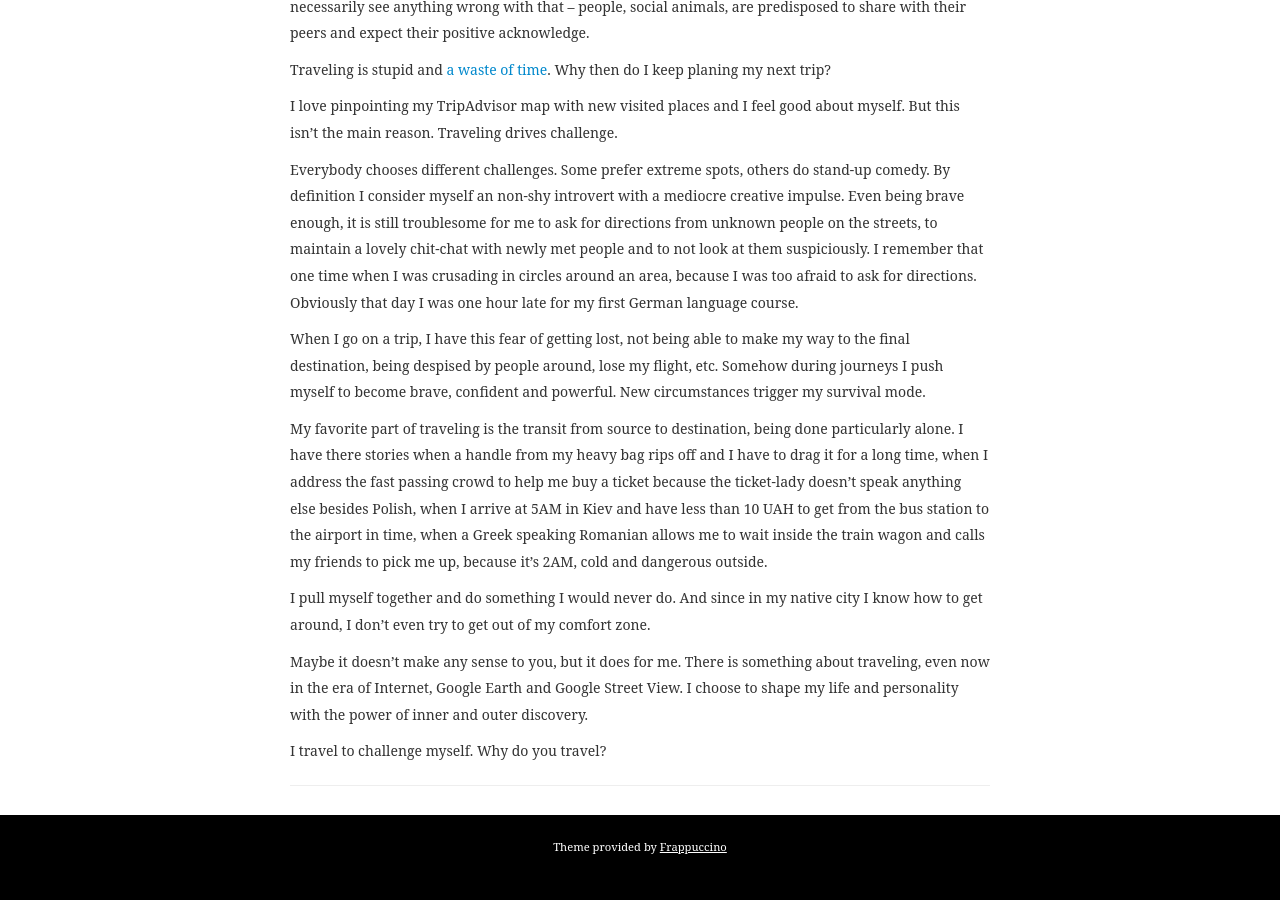
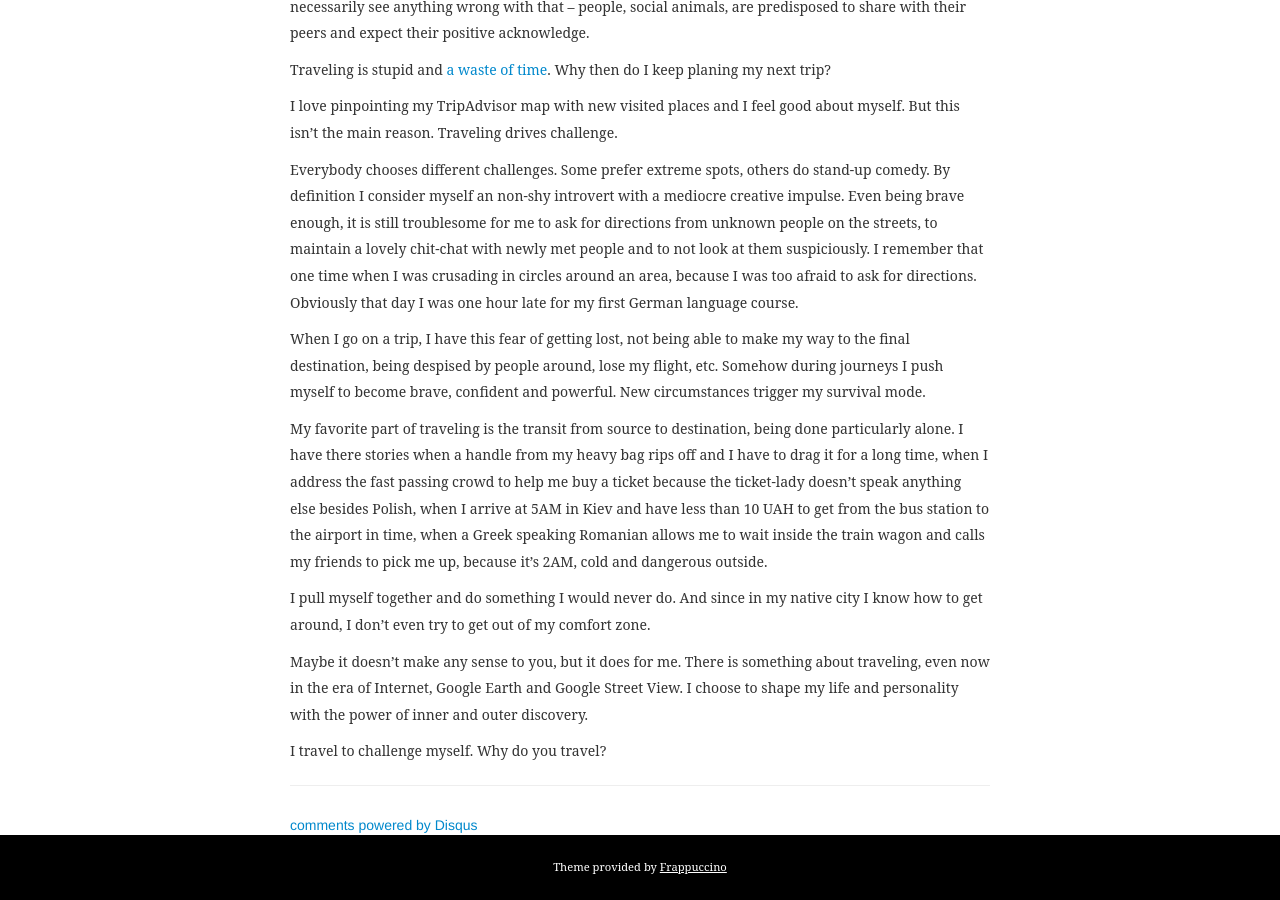
Before and after one commit to ana-balica/ana-balica.github.io, a Jekyll site: the page built from _posts/2014-06-23-why-travel.md, in a window 1280 px wide and 900 px high, scrolled down 685 px. Built offline with Jekyll 4.4.1, drawn with Linux system fonts in a browser that asks for light colours; some web fonts are replaced; comment, search, counter and statistics services are not loaded; some of the changed lines change nothing that is shown.

Commit message:
add disqus comments

```diff
--- a/_layouts/post_page.html
+++ b/_layouts/post_page.html
@@ -4,9 +4,9 @@
 
 <div class="top-strip"></div>
 <main class="content">
-    <section class="container">
-    	<div class="row-fluid">
-    		<article class="home-icon">
+	<section class="container">
+		<div class="row-fluid">
+			<article class="home-icon">
 				<a href="/">
 					<i class="icon-home"></i>
 				</a>
@@ -26,6 +26,20 @@
 							<a rel="next" style="float:right" class="a-hover"href="{{ page.next.url }}">{{ page.next.title }} <i class=" icon-double-angle-right"></i></a>
 					{% endif %}
 				</section>
+					<div id="disqus_thread" style="margin-bottom: 2em;"></div>
+					<script type="text/javascript">
+						/* * * CONFIGURATION VARIABLES: EDIT BEFORE PASTING INTO YOUR WEBPAGE * * */
+						var disqus_shortname = 'travel-speculations'; // required: replace example with your forum shortname
+
+						/* * * DON'T EDIT BELOW THIS LINE * * */
+						(function() {
+							var dsq = document.createElement('script'); dsq.type = 'text/javascript'; dsq.async = true;
+							dsq.src = '//' + disqus_shortname + '.disqus.com/embed.js';
+							(document.getElementsByTagName('head')[0] || document.getElementsByTagName('body')[0]).appendChild(dsq);
+						})();
+					</script>
+					<noscript>Please enable JavaScript to view the <a href="http://disqus.com/?ref_noscript">comments powered by Disqus.</a></noscript>
+					<a href="http://disqus.com" class="dsq-brlink">comments powered by <span class="logo-disqus">Disqus</span></a>
 			</article>
 		</div>
 	</section>
```
